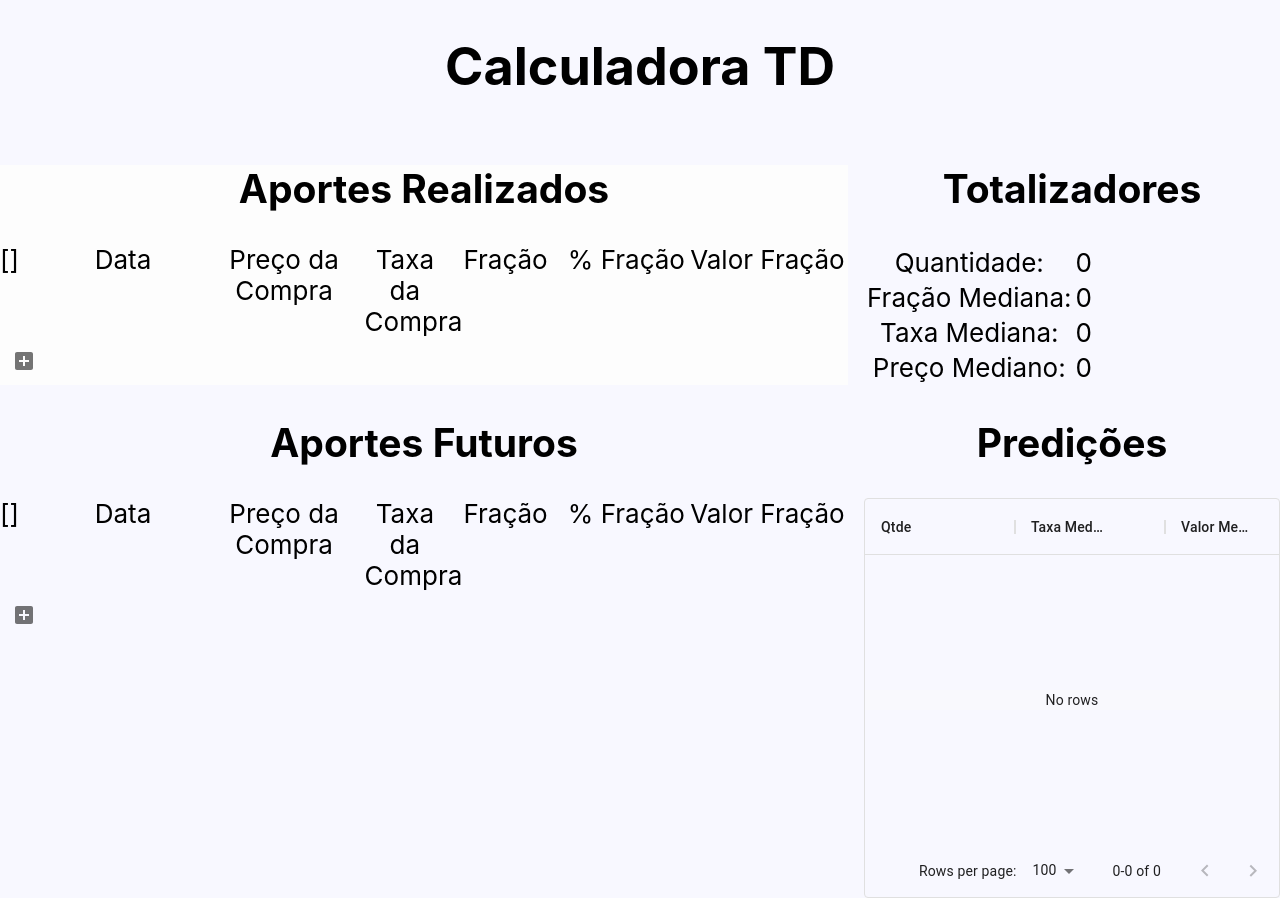
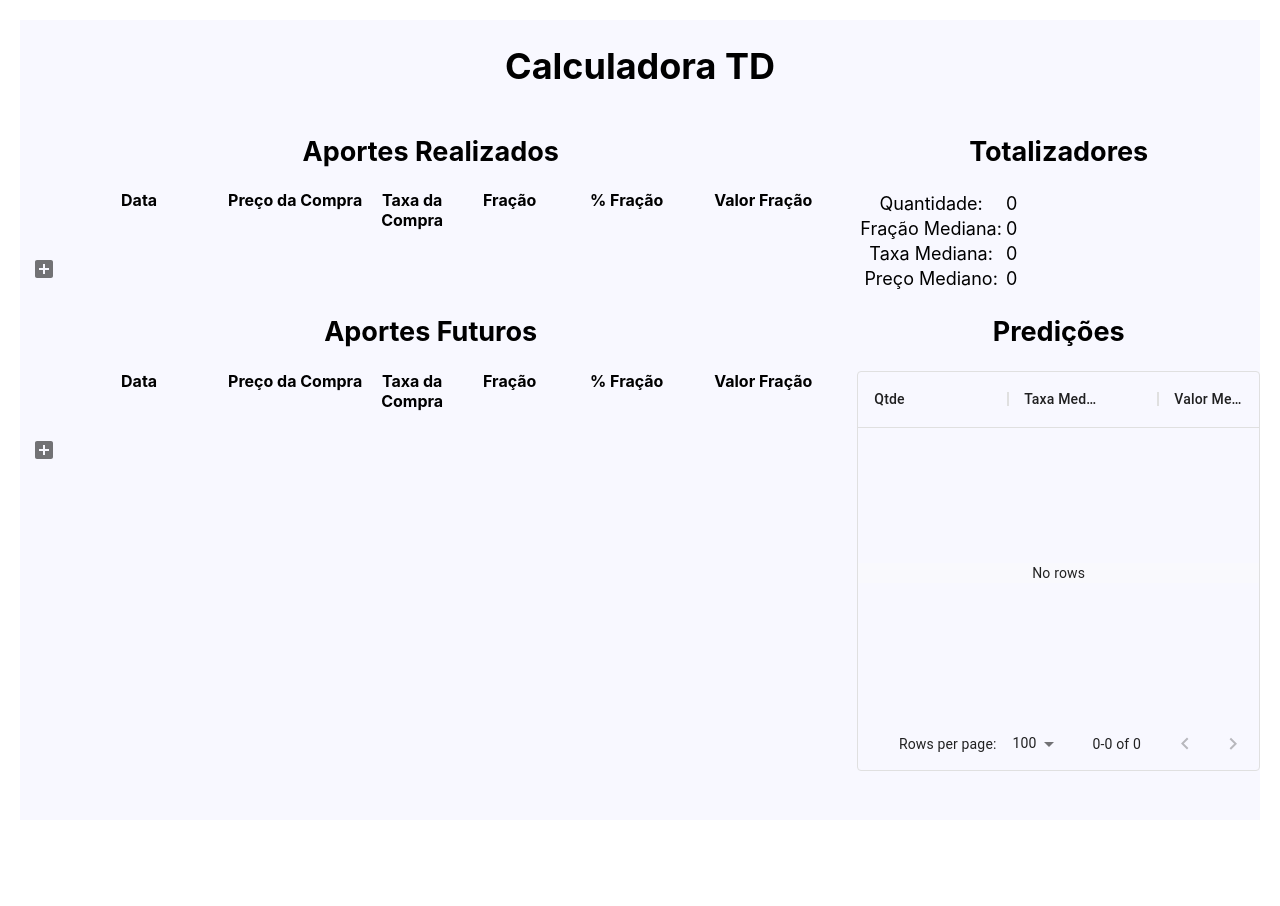
Before and after one commit to fdiasr/calculadora-td, a React (Create React App) app: page / in a window 1280 px wide. After the commit the page ends 840 px from the top, so only its background shows below. Built offline with nearby package versions, Linux system fonts and the light colour scheme.

Commit message:
wip css improvement

```diff
--- a/src/App.css
+++ b/src/App.css
@@ -6,16 +6,19 @@
   flex-direction: column;
   align-items: center;
   /* justify-content: center; */
-  font-size: calc(10px + 2vmin);
+  /* font-size: calc(10px + 2vmin); */
+  font-size: calc(10px + 1vmin);
   color: black;
+  margin: 20px;
 }
 
 .completed-transactions {
-  background-color: rgb(253, 253, 253);
+  /* background-color: rgb(253, 253, 253); */
 }
 
 .transactions-header, .transaction-item {
   display: flex;
+  vertical-align: bottom;
 }
 
 .transactions-header-data, .transaction-item-data {
@@ -25,6 +28,12 @@
 .transactions-header-actions, .transaction-item-actions {
   display: flex;
   width: 5%;
+}
+
+.transactions-header {
+  font-size: 16px;
+  font-weight: bold;
+  margin-bottom: 15px;
 }
 
 .transactions-header-date, .transaction-item-date { width: 20%; }
--- a/src/components/TransactionsHeader.js
+++ b/src/components/TransactionsHeader.js
@@ -1,7 +1,7 @@
 const TransactionsHeader = () => {
   return (
     <div className="transactions-header">
-      <div className='transactions-header-actions'>[]</div>
+      <div className='transactions-header-actions'>&nbsp;</div>
       <div className='transactions-header-data'>
         <div className='transactions-header-date'>Data</div>
         <div className='transactions-header-price'>Preço da Compra</div>
```
